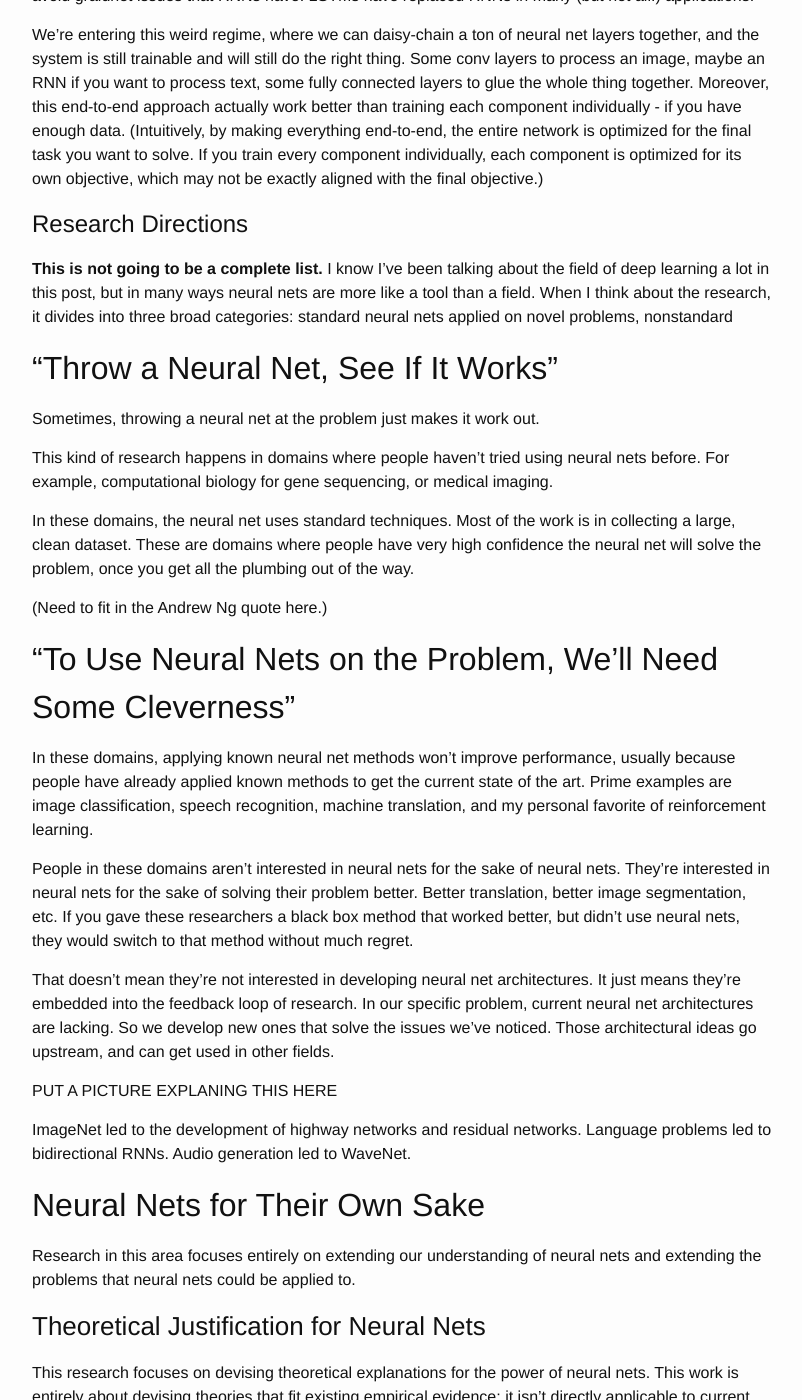
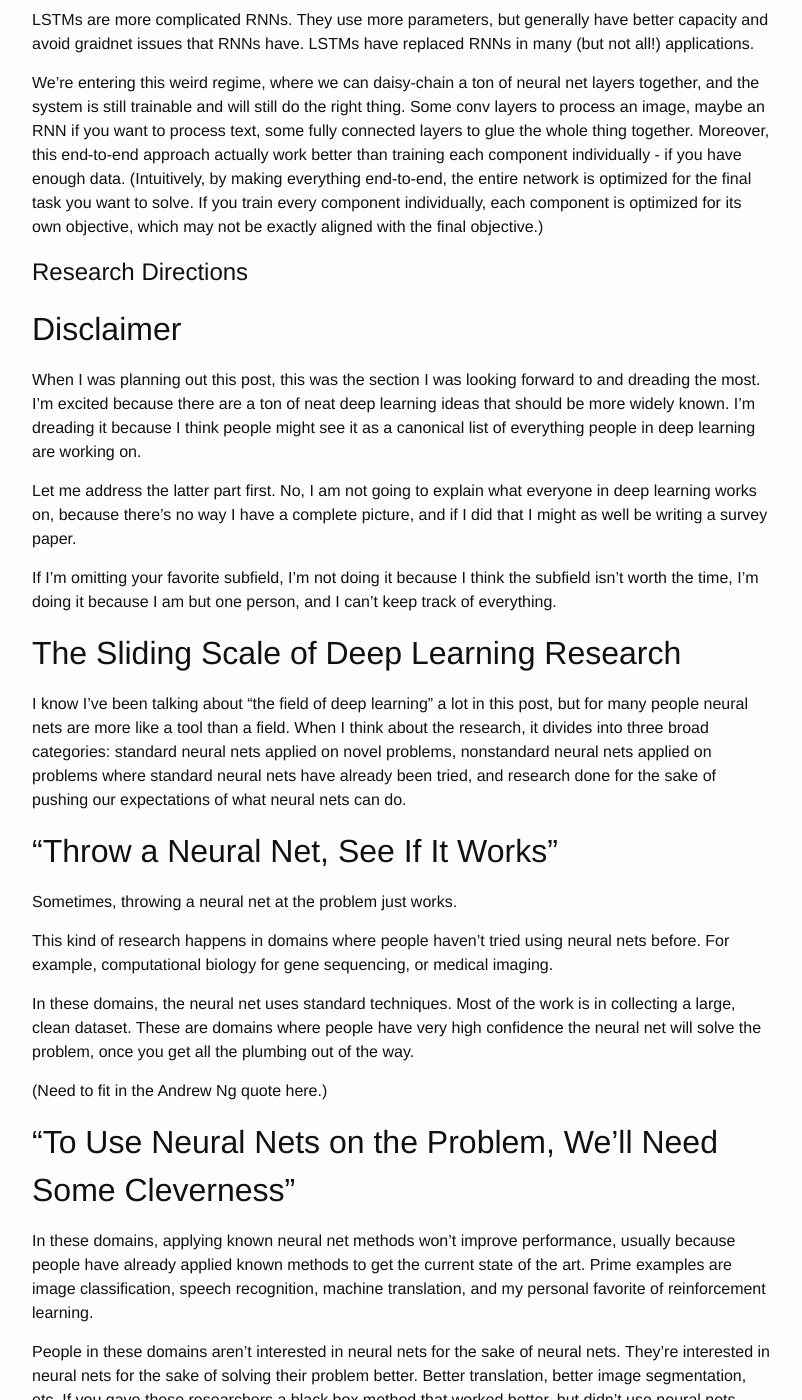
Before and after one commit to alexirpan/alexirpan.github.io, a Jekyll site: the page built from _posts/2016-12-17-dl-philosophy.markdown, in a window 1280 px wide and 1400 px high, scrolled down 11585 px. Shown: the whole window, without its empty margins (238-1040 px from the left). Built offline with Jekyll 4.4.1, drawn with Linux system fonts in a browser that asks for light colours; some of the changed text lies outside the part shown.

Commit message:
It's getting there. Need to fill out the other sections more.

```diff
--- a/_posts/2016-12-17-dl-philosophy.markdown
+++ b/_posts/2016-12-17-dl-philosophy.markdown
@@ -543,15 +543,35 @@ with the final objective.)
 
 # Research Directions
 
-**This is not going to be a complete list.** I know I've been talking about
-the field of deep learning a lot in this post, but in many ways neural nets
-are more like a tool than a field. When I think about the research, it divides
+## Disclaimer
+
+When I was planning out this post, this was the section I was looking forward
+to and dreading the most. I'm excited because there are a ton of neat deep
+learning ideas that should be more widely known. I'm dreading it because
+I think people might see it as a canonical list of everything people in deep
+learning are working on.
+
+Let me address the latter part first. No, I am not going to explain what
+everyone in deep learning works on, because there's no way I have a complete
+picture, and if I did that I might as well be writing a survey paper.
+
+If I'm omitting your favorite subfield, I'm not doing it because I think the
+subfield isn't worth the time, I'm doing it because I am but one person, and
+I can't keep track of everything.
+
+## The Sliding Scale of Deep Learning Research
+
+I know I've been talking about "the field of deep learning" a lot in this post,
+but for many people neural nets are more like a tool than a field.
+When I think about the research, it divides
 into three broad categories: standard neural nets applied on novel problems,
-nonstandard
+nonstandard neural nets applied on problems where standard neural nets
+have already been tried, and research done for the sake of pushing our
+expectations of what neural nets can do.
 
 ## "Throw a Neural Net, See If It Works"
 
-Sometimes, throwing a neural net at the problem just makes it work out.
+Sometimes, throwing a neural net at the problem just works.
 
 This kind of research happens in domains where people haven't tried using
 neural nets before. For example, computational biology for gene sequencing,
```
